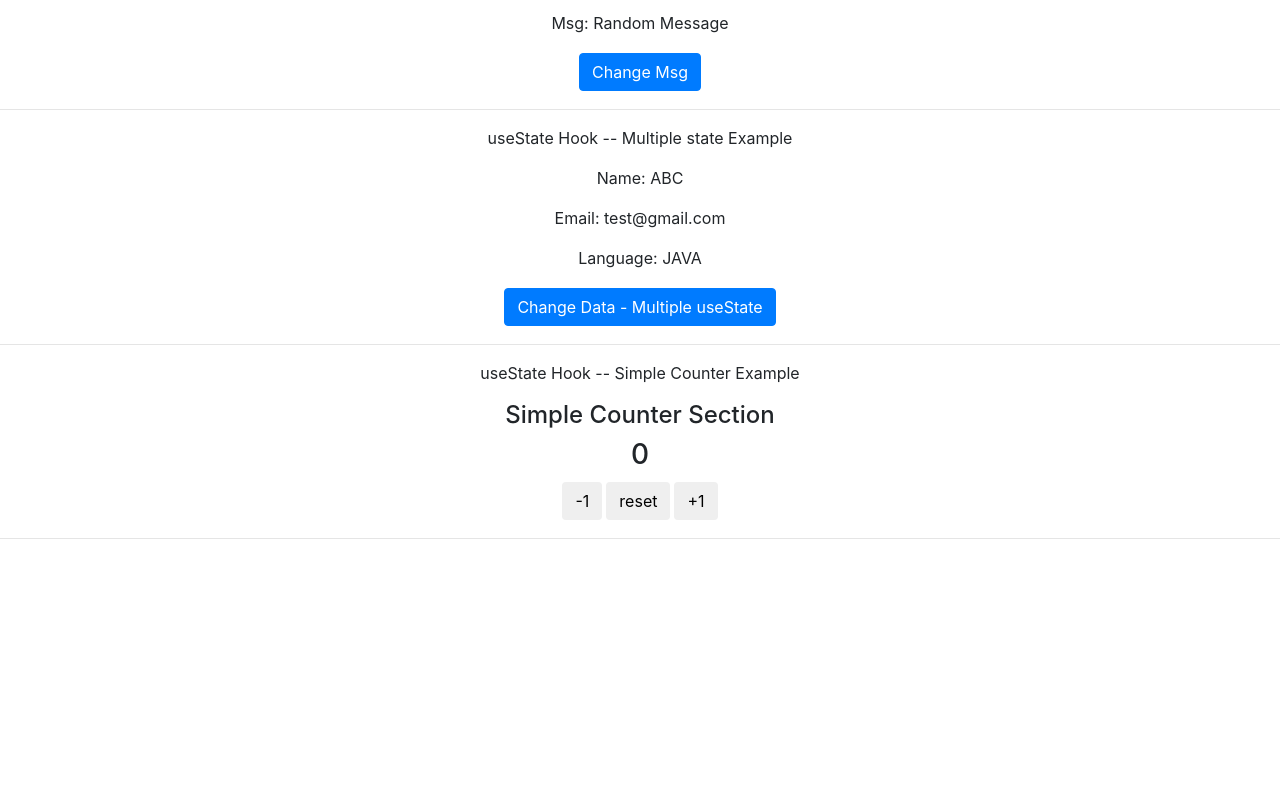
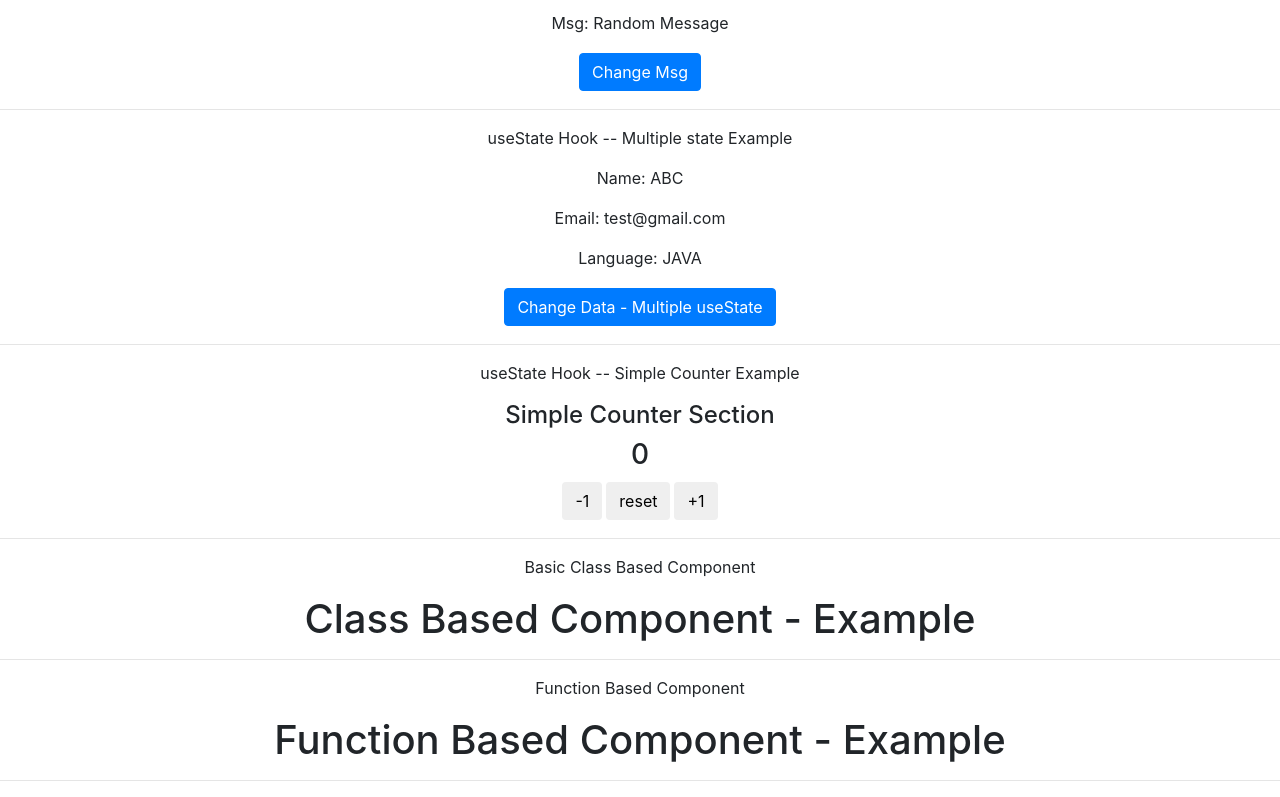
Before and after one commit to sahilrajput2223/advance-react, a React (Create React App) app: page / in a window 1280 px wide. Shown: the part 825-1622 px from the top of the page. Before the commit the page ends 1380 px from the top, so only its background shows below. Built offline with nearby package versions, Linux system fonts and the light colour scheme.

Commit message:
Class Based and Function Based component - Basic Example Added

```diff
--- a/src/App/App.js
+++ b/src/App/App.js
@@ -3,9 +3,11 @@ import UseStateBasicExample from "../1-useState/useStateBasicExample";
 import UseStateArrayExample from "../1-useState/UseStateArrayExample";
 import UseStateObjectExample from "../1-useState/UseStateObjectExample";
 import UseStateMultipleStateExample from "../1-useState/UseStateMultipleStateExample";
-
+import BasicClassBaseComponent from "../ClassBasedComponent/BasicClassBaseComponent";
+import FunctionBaseComponent from "../ClassBasedComponent/FunctionBaseComponent";
 import "../App/app.css"
 import UseStateSimpleCounnter from "../1-useState/UseStateSimpleCounter";
+
 
 const App = () => {
     return (
@@ -45,6 +47,21 @@ const App = () => {
             </center>
             <hr />
 
+            <center>
+                <p>Basic Class Based Component</p>
+                {/** BasicClassBaseComponent.js file --> Basic Class Based Component Example*/}
+                <BasicClassBaseComponent />
+            </center>
+            <hr />
+
+
+            <center>
+                <p>Function Based Component</p>
+                {/** FunctionBaseComponent.js file --> Function Based Component Example*/}
+                <FunctionBaseComponent />
+            </center>
+            <hr />
+
         </Fragment>
     );
 }
--- /dev/null
+++ b/src/ClassBasedComponent/BasicClassBaseComponent.js
@@ -0,0 +1,13 @@
+import React from "react";
+
+class BasicClassBaseComponent extends React.Component {
+    render() {
+        return (
+            <h1>
+                Class Based Component - Example
+            </h1>
+        )
+    };
+}
+
+export default BasicClassBaseComponent
--- /dev/null
+++ b/src/ClassBasedComponent/FunctionBaseComponent.js
@@ -0,0 +1,12 @@
+import React from "react";
+
+const FunctionBaseComponent = () => {
+
+    return (
+        <h1>
+            Function Based Component - Example
+        </h1>
+    )
+}
+
+export default FunctionBaseComponent
```
